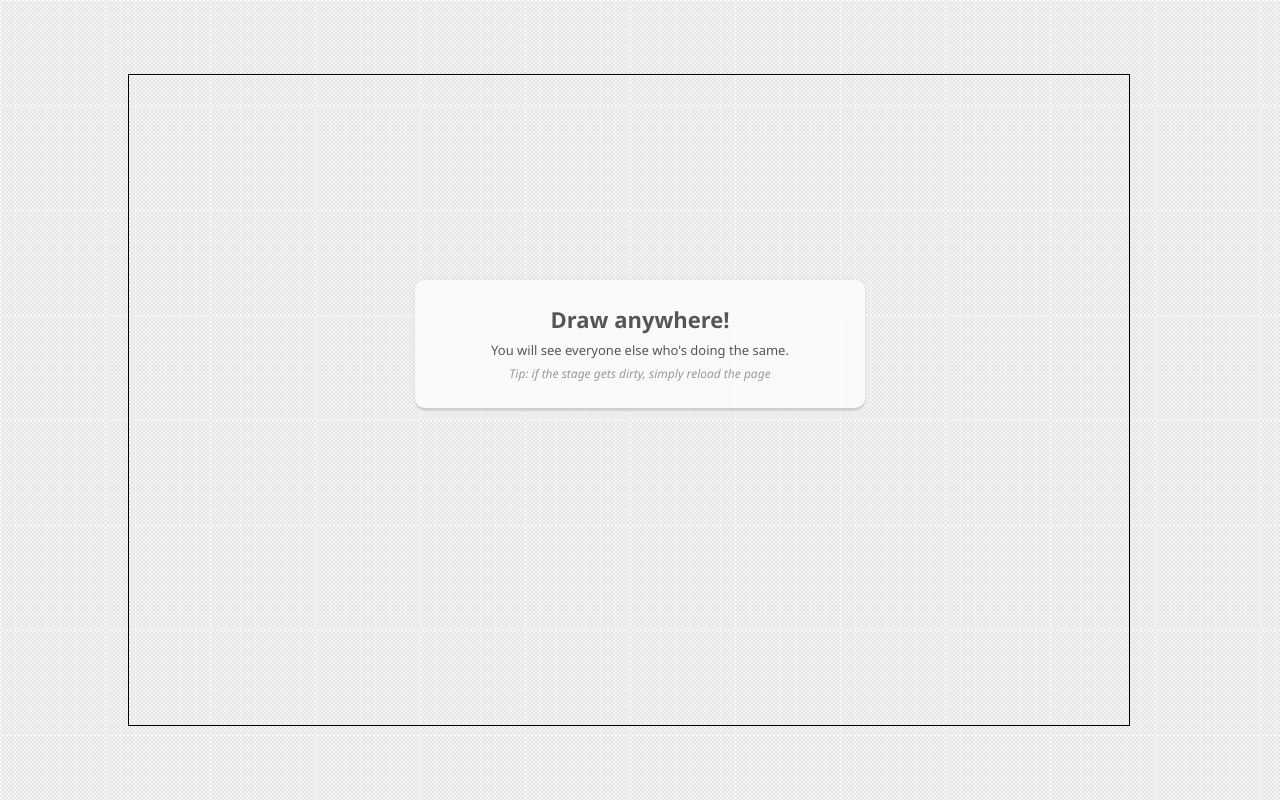
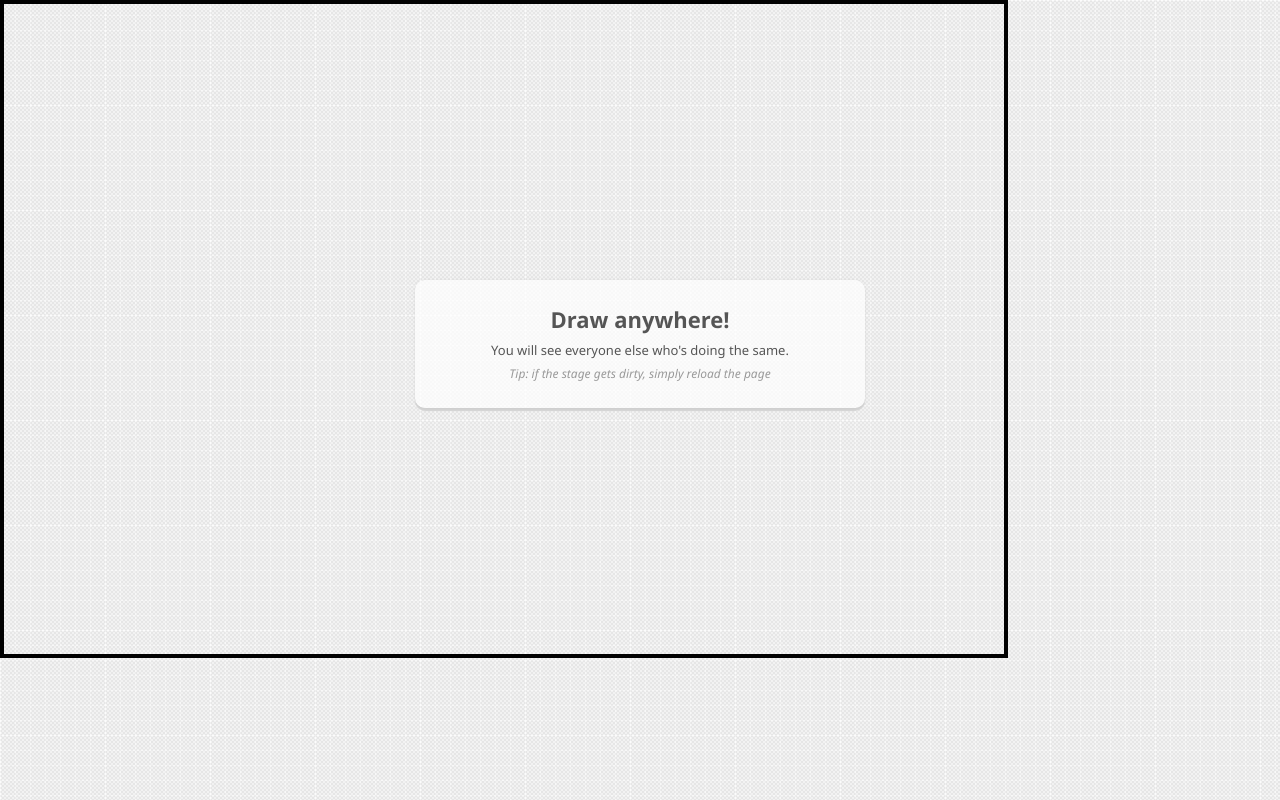
Before and after one commit to ThaDuyx/draw_project, a website: page game.html in a window 1280 px wide. Drawn offline with nearby package versions, Linux system fonts and the light colour scheme; files that its build step writes are made by us from their sources; no server answers; files whose address does not match are found by name.

Commit message:
Setting canvas to top left of screen

```diff
--- a/assets/css/styles.css
+++ b/assets/css/styles.css
@@ -161,12 +161,5 @@ footer a i b{
 }
 
 #paper{
-	border:1px solid #000000;
-	padding: 0;
-	margin: auto;
-	display: block;
-	position: absolute;
-	top: 0;
-	bottom: 0;
-	left: 10%;
+	border:4px solid #000000;
 }
```
Also changed, not shown: game.html (+0 -1 lines).
